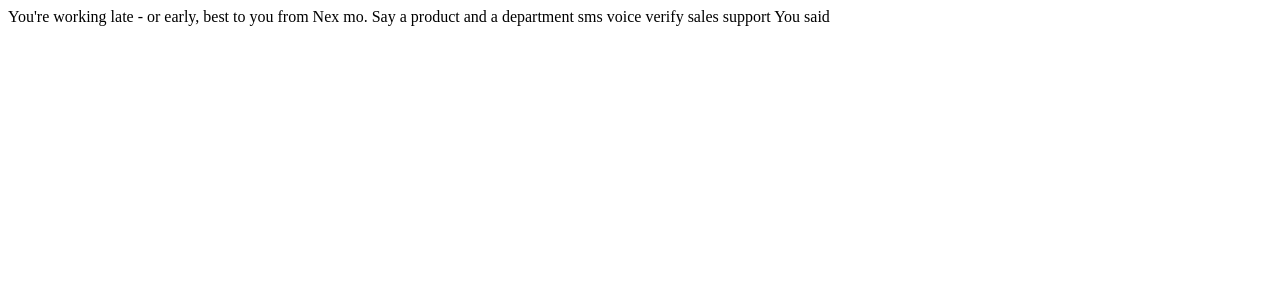
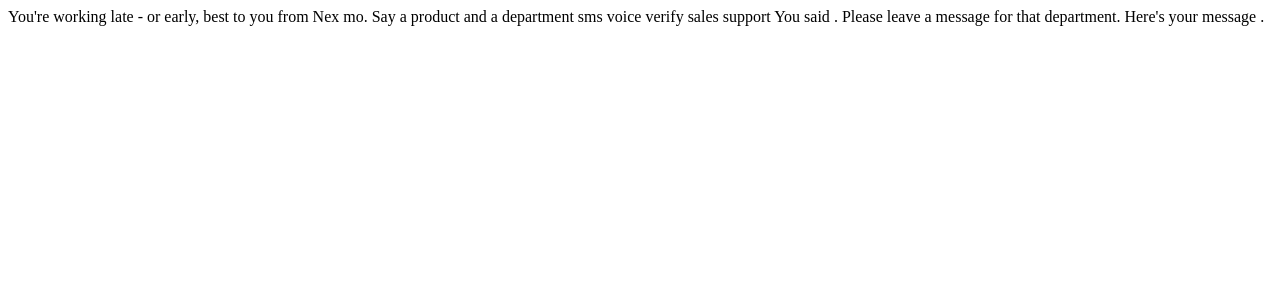
Before and after one commit to sristi/VoiceXML-Webinar, a PHP site: page / in a window 1280 px wide. Shown: the top 300 px of the page. Run offline with PHP 8.4, Linux system fonts and the light colour scheme.

Commit message:
Added voicemail.

```diff
--- a/public/vxml/index.php
+++ b/public/vxml/index.php
@@ -45,8 +45,16 @@ echo '<?xml version="1.0" encoding="UTF-8"?>' . PHP_EOL ?>
                 </rule>
             </grammar>
             <filled>
-                <prompt>You said <value expr="department" /></prompt>
+                <prompt>You said <value expr="department" />.</prompt>
             </filled>
         </field>
+
+        <record name="message">
+            <prompt>Please leave a message for that department.</prompt>
+            <filled>
+                <prompt>Here's your message <value expr="message" />.</prompt>
+            </filled>
+        </record>
+
     </form>
 </vxml>
```
